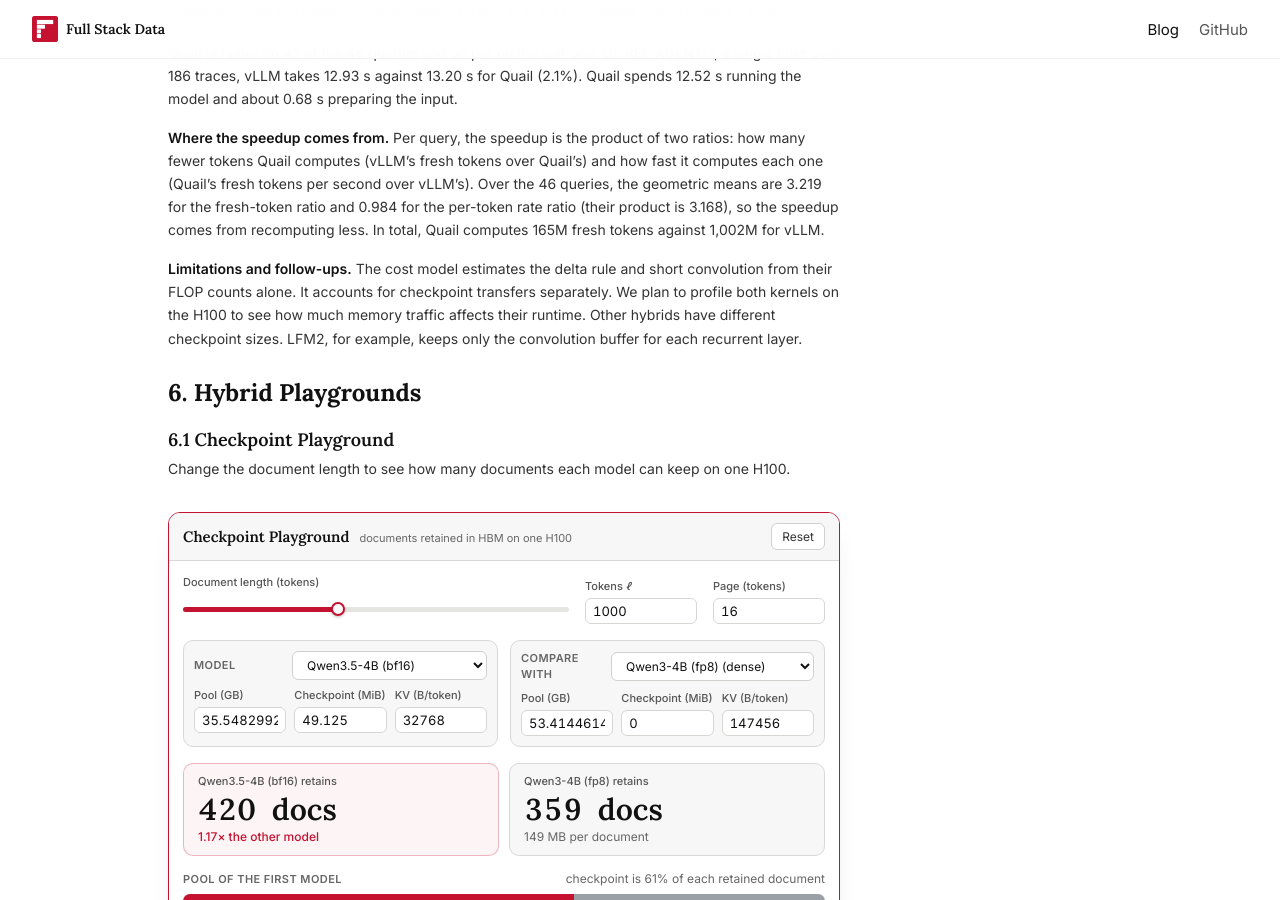
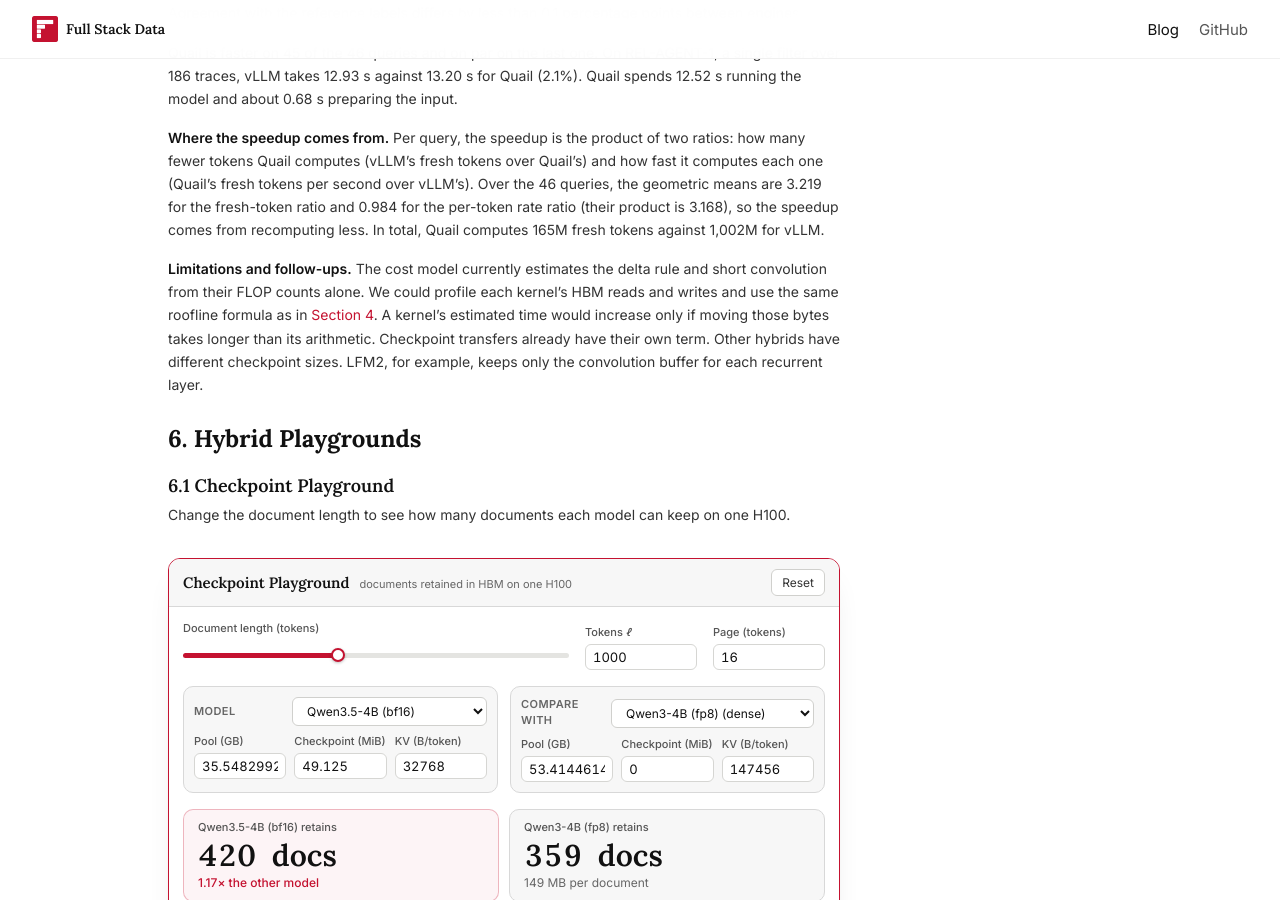
Before and after one commit to fsdatalab/fsdatalab.github.io, a Jekyll site: the page built from _posts/2026-11-16-hybrid-models-in-quail.md, in a window 1280 px wide and 900 px high, scrolled down 9537 px. Built offline with Jekyll 4.4.1, drawn with Linux system fonts in a browser that asks for light colours.

Commit message:
Explain how kernel memory traffic enters the roofline estimate

```diff
--- a/_posts/2026-11-16-hybrid-models-in-quail.md
+++ b/_posts/2026-11-16-hybrid-models-in-quail.md
@@ -369,7 +369,7 @@ Quail is faster on 45 of the 46 queries and on par on the last one. On REL-AGENT
 
 **Where the speedup comes from.** Per query, the speedup is the product of two ratios: how many fewer tokens Quail computes (vLLM's fresh tokens over Quail's) and how fast it computes each one (Quail's fresh tokens per second over vLLM's). Over the 46 queries, the geometric means are 3.219 for the fresh-token ratio and 0.984 for the per-token rate ratio (their product is 3.168), so the speedup comes from recomputing less. In total, Quail computes 165M fresh tokens against 1,002M for vLLM.
 
-**Limitations and follow-ups.** The cost model estimates the delta rule and short convolution from their FLOP counts alone. It accounts for checkpoint transfers separately. We plan to profile both kernels on the H100 to see how much memory traffic affects their runtime. Other hybrids have different checkpoint sizes. LFM2, for example, keeps only the convolution buffer for each recurrent layer.
+**Limitations and follow-ups.** The cost model currently estimates the delta rule and short convolution from their FLOP counts alone. We could profile each kernel’s HBM reads and writes and use the same roofline formula as in [Section 4](#4-updated-cost-model). A kernel’s estimated time would increase only if moving those bytes takes longer than its arithmetic. Checkpoint transfers already have their own term. Other hybrids have different checkpoint sizes. LFM2, for example, keeps only the convolution buffer for each recurrent layer.
 
 # 6. Hybrid Playgrounds
 
```
